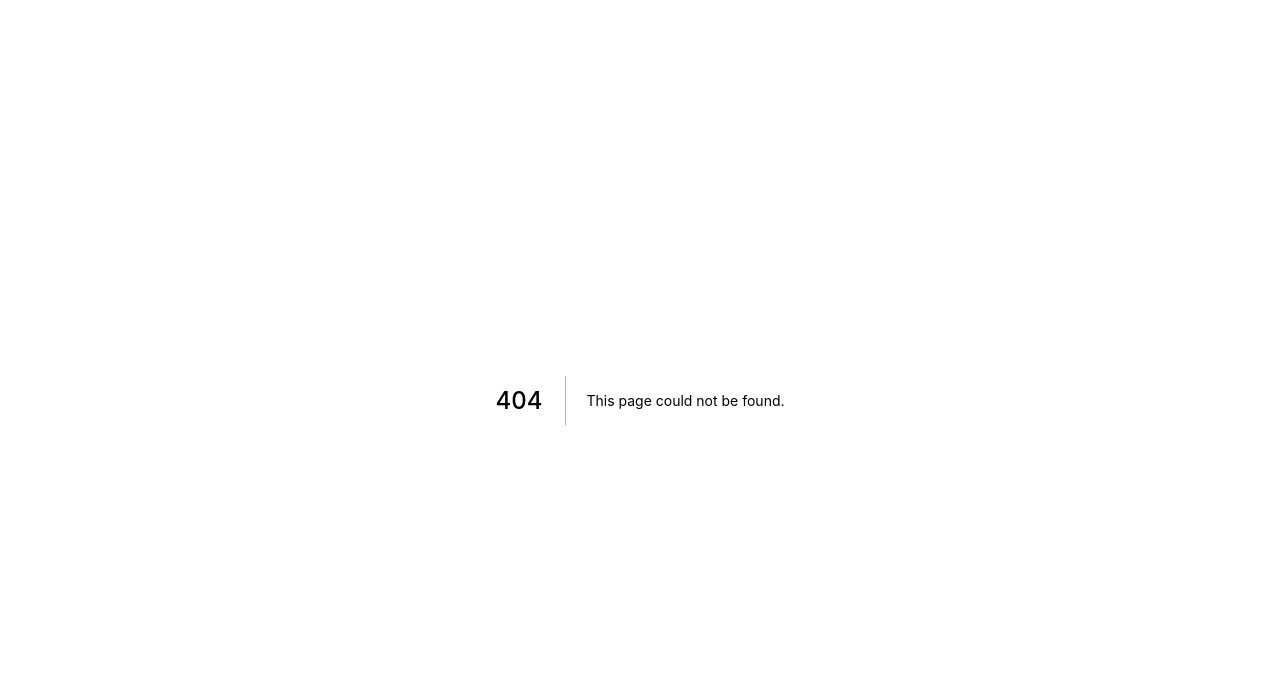
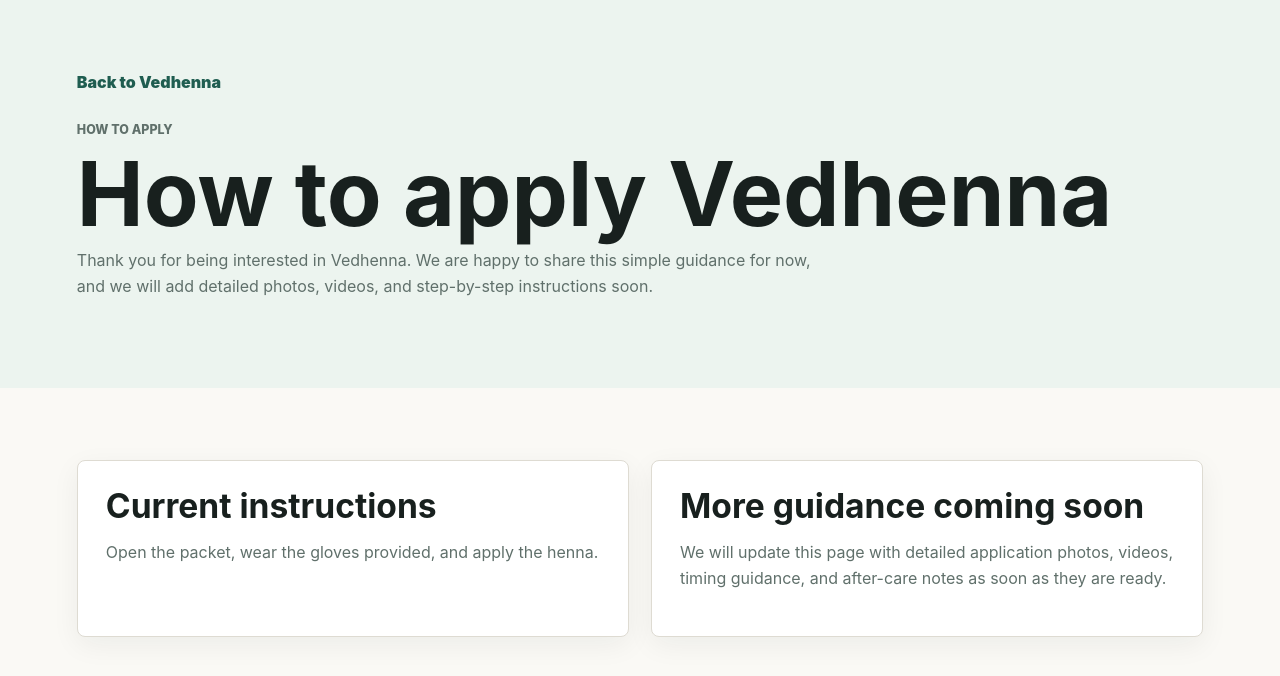
Before and after one commit to Ishank-dubey/vedhenna, a Next.js app: page /how-to-apply in a window 1280 px wide. Before the commit this address had no page. Shown: the top 676 px of the page. Built offline with nearby package versions, Linux system fonts and the light colour scheme.

Commit message:
Add how to apply page

```diff
--- /dev/null
+++ b/pages/how-to-apply.js
@@ -0,0 +1,51 @@
+import Head from 'next/head';
+import Link from 'next/link';
+
+const siteUrl = 'https://www.vedhenna.com';
+
+export default function HowToApplyPage() {
+  const title = 'How to Apply Vedhenna | Natural Hair Care';
+  const description =
+    'Thank you for your interest in Vedhenna. Learn the current simple application guidance for Vedhenna natural henna hair care.';
+
+  return (
+    <>
+      <Head>
+        <title>{title}</title>
+        <meta name="description" content={description} />
+        <link rel="canonical" href={`${siteUrl}/how-to-apply`} />
+        <meta property="og:title" content={title} />
+        <meta property="og:description" content={description} />
+        <meta property="og:type" content="article" />
+        <meta property="og:url" content={`${siteUrl}/how-to-apply`} />
+      </Head>
+
+      <main className="ingredient-page apply-page">
+        <header className="ingredient-page-header">
+          <Link href="/#ingredients">Back to Vedhenna</Link>
+          <p className="eyebrow">How to apply</p>
+          <h1>How to apply Vedhenna</h1>
+          <p>
+            Thank you for being interested in Vedhenna. We are happy to share this simple guidance for now, and we will add
+            detailed photos, videos, and step-by-step instructions soon.
+          </p>
+        </header>
+
+        <section className="apply-steps" aria-label="Vedhenna application steps">
+          <article className="ingredient-info-card apply-card">
+            <h2>Current instructions</h2>
+            <p>Open the packet, wear the gloves provided, and apply the henna.</p>
+          </article>
+
+          <article className="ingredient-info-card apply-card">
+            <h2>More guidance coming soon</h2>
+            <p>
+              We will update this page with detailed application photos, videos, timing guidance, and after-care notes as
+              soon as they are ready.
+            </p>
+          </article>
+        </section>
+      </main>
+    </>
+  );
+}
--- a/pages/index.js
+++ b/pages/index.js
@@ -393,6 +393,7 @@
         <div className="how-to-apply">
           <h3>How to apply</h3>
           <p>Open the packet, wear the gloves provided, and apply the henna.</p>
+          <a href="/how-to-apply">Read application guidance</a>
         </div>
         <div className="benefit-grid">
           {business.benefits.map((benefit) => (
--- a/styles/globals.css
+++ b/styles/globals.css
@@ -365,6 +365,15 @@
   color: var(--muted);
   line-height: 1.6;
   margin: 0;
+}
+
+.how-to-apply a {
+  color: var(--forest);
+  display: inline-flex;
+  font-weight: 900;
+  margin-top: 14px;
+  text-decoration: underline;
+  text-underline-offset: 4px;
 }
 
 .benefit-grid {
@@ -945,6 +954,18 @@
   padding: 0 clamp(20px, 6vw, 84px) 76px;
 }
 
+.apply-steps {
+  display: grid;
+  gap: 22px;
+  grid-template-columns: repeat(2, minmax(0, 1fr));
+  padding: 72px clamp(20px, 6vw, 84px);
+}
+
+.apply-card p {
+  color: var(--muted);
+  line-height: 1.65;
+}
+
 @media (max-width: 820px) {
   html {
     scroll-padding-top: 150px;
@@ -981,6 +1002,7 @@
   .benefit-grid,
   .review-grid,
   .ingredient-detail-grid,
+  .apply-steps,
   .band,
   .contact {
     grid-template-columns: 1fr;
```
Also changed, not shown: 1 other file (tests, documents, lock files or other folders).
